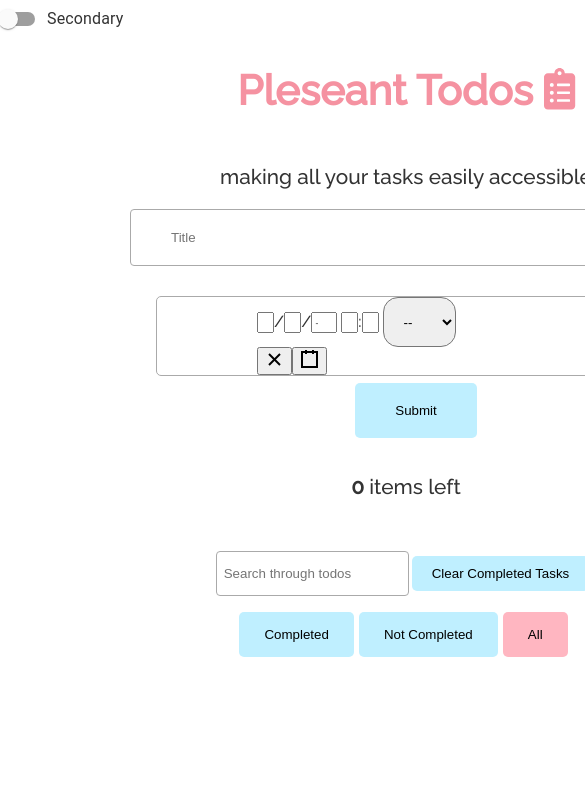
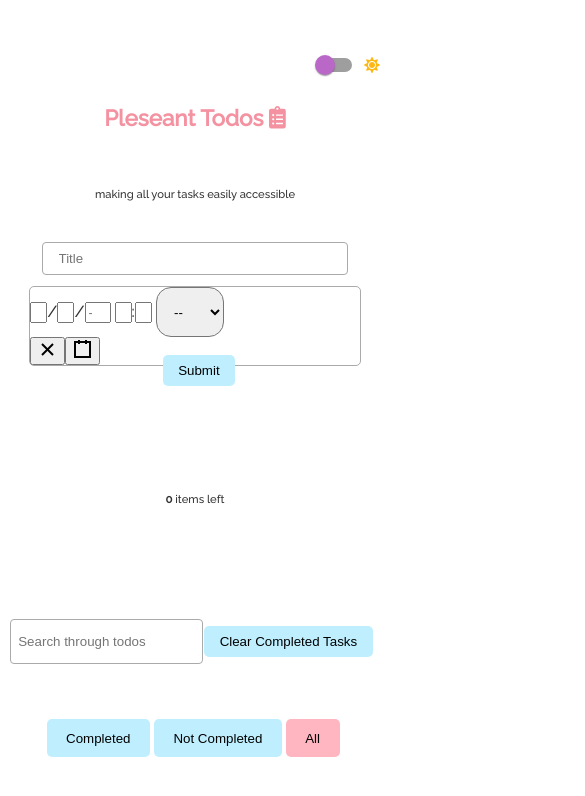
Before and after one commit to marwhyte/pleasantTodos, a React (Create React App) app in the folder pleasanttodos/: page / in a window 390 px wide. Shown: the top 796 px of the page, 585 px wide, since content can reach past the window. Built offline with nearby package versions, Linux system fonts and the light colour scheme.

Commit message:
finished dark and responsiveness

```diff
--- a/pleasanttodos/src/App.scss
+++ b/pleasanttodos/src/App.scss
@@ -1,13 +1,18 @@
 @import url("https://fonts.googleapis.com/css2?family=Raleway:wght@500&display=swap");
+
 body {
   padding: 0;
   margin: 0;
   width: 100%;
+  position: absolute;
+  min-height: 100vh;
 }
 html {
   padding: 0;
   margin: 0;
   width: 100%;
+  min-height: 100vh;
+  position: absolute;
 }
 
 .light-mode {
@@ -15,13 +20,94 @@ html {
   color: #333;
   font-size: 1.2rem;
   width: 100%;
+  min-height: 100vh;
 }
 
 .dark-mode {
-  background-color: #1a1919;
+  background-color: #121212 !important;
   color: #999;
   font-size: 1.2rem;
   width: 100%;
+  min-height: 100vh;
+  .toggle {
+    background-color: rgb(34, 34, 34) !important;
+  }
+  .wholetodo {
+    background-color: #121212 !important;
+  }
+  .trash {
+    color: #84c9fb !important;
+  }
+  .trash:hover {
+    color: #369de7 !important;
+  }
+  .todo {
+    background-color: #272727 !important;
+    color: #84c9fb;
+  }
+  .todoCompleted {
+    background-color: #84c9fb !important;
+    color: #272727 !important;
+  }
+  .topButton:hover {
+    background-color: #35a4f3 !important;
+  }
+  .bottomButton:hover {
+    background-color: #35a4f3 !important;
+  }
+  .input {
+    background-color: #272727 !important;
+    color: #84c9fb;
+    border: 1px solid rgb(51, 51, 51) !important;
+  }
+  .input::placeholder {
+    color: #84c9fb;
+  }
+  .topInupt {
+    background-color: #272727 !important;
+    color: #84c9fb;
+    border: 1px solid rgb(51, 51, 51) !important;
+  }
+  .topInuptred {
+    background-color: #272727 !important;
+    color: #84c9fb;
+    border: 1px solid red !important;
+  }
+  .dateandtime {
+    background-color: #272727 !important;
+    color: #84c9fb;
+  }
+  .react-datetime-picker__wrapper {
+    background-color: #272727 !important;
+    color: #84c9fb;
+    border: 1px solid rgb(51, 51, 51) !important;
+  }
+  .react-datetime-picker__inputGroup__input {
+    background-color: #272727 !important;
+    color: #84c9fb;
+  }
+  .react-datetime-picker__clear-button__icon {
+    color: #84c9fb;
+    stroke: #84c9fb;
+  }
+  .react-datetime-picker__calendar-button__icon {
+    color: #84c9fb;
+    stroke: #84c9fb;
+  }
+  .topInupt::placeholder {
+    color: #84c9fb;
+  }
+  .topButton {
+    background-color: #84c9fb;
+    white-space: nowrap;
+  }
+  .bottomButton {
+    background-color: #84c9fb;
+    white-space: nowrap;
+  }
+  h1 {
+    color: #84c9fb;
+  }
 }
 .errorrequired {
   margin-right: 480px;
@@ -32,12 +118,19 @@ html {
 h1 {
   color: #f592a1;
 }
+.MuiSwitch-colorSecondary {
+  background-color: green;
+  color: green;
+}
 .wholetodo {
   display: flex;
   flex-direction: column;
   justify-content: space-between;
   align-items: center;
   width: 100%;
+  min-height: 80vh;
+  position: absolute;
+
   font-family: "Raleway", sans-serif;
   .input {
     padding: 8% 4%;
@@ -72,20 +165,19 @@ h1 {
   justify-content: space-between;
   align-items: center;
   border: 1px solid rgb(170, 170, 170);
-  margin-bottom: 1%;
   border-radius: 4px;
   background-color: #bfefff;
   cursor: pointer;
   width: 780px;
   padding-left: 30px;
   padding-right: 3%;
+  margin-bottom: 10px;
 }
 .todoCompleted {
   display: flex;
   justify-content: space-between;
   align-items: center;
   border: 1px solid rgb(170, 170, 170);
-  margin-bottom: 1%;
   border-radius: 4px;
   background-color: #dcdcdc;
   text-decoration: line-through;
@@ -93,6 +185,7 @@ h1 {
   width: 780px;
   padding-left: 30px;
   padding-right: 3%;
+  margin-bottom: 10px;
 }
 .trashIcon {
   padding-left: 10px;
@@ -173,6 +266,14 @@ h1 {
   width: 100%;
   margin-bottom: 2%;
 }
+.toggle {
+  height: 50px;
+  display: flex;
+  justify-content: flex-end;
+  align-items: center;
+  padding-right: 60px;
+  padding-top: 40px;
+}
 .topButton {
   border: none;
   padding: 1% 3%;
@@ -199,15 +300,16 @@ h1 {
   margin: 0 auto;
   width: 100%;
   text-align: center;
-}
-
-@media (max-width: 1293px) {
-  .withDaTrash {
-    margin-right: 11%;
+  p {
+    margin: 0;
   }
 }
-
-@media (max-width: 1010px) {
+@media (max-width: 1012px) {
+  .dark-mode {
+    width: 100% !important;
+  }
+}
+@media (max-width: 950px) {
   .todo {
     flex-direction: column;
     justify-content: center;
@@ -229,12 +331,12 @@ h1 {
   .spacingtimer {
     margin: 0;
   }
+  .toggle {
+    padding-right: 10px;
+  }
 }
 
 @media (max-width: 900px) {
-  .wholetodo {
-    margin-left: 10px !important;
-  }
   .bottomButton {
     padding: 3% 5%;
     white-space: nowrap;
@@ -255,10 +357,8 @@ h1 {
   .dark-mode {
     font-size: 1rem !important;
   }
-
-  .wholetodo {
-    margin-left: 25% !important;
-    width: 500px;
+  .form {
+    width: 100% !important;
   }
   .formatForm {
     flex-direction: column;
@@ -272,31 +372,48 @@ h1 {
   }
   .dateandtime {
     margin: 3% 0;
-    width: 50%;
+    width: 85%;
   }
   .topInupt {
-    margin-left: 6%;
-    width: 50%;
+    width: 80%;
+    margin-left: 3%;
   }
   .topInuptred {
-    margin-left: 6%;
-    width: 50%;
+    width: 80%;
+    margin-left: 3%;
   }
   .react-datetime-picker__wrapper {
-    padding-left: 100px;
+    padding-left: 0px;
   }
   .todo {
-    width: 2000px;
+    width: 85%;
   }
   .todoCompleted {
-    width: 2000px;
+    width: 85%;
   }
 }
 @media (max-width: 425px) {
-  .wholetodo {
-    margin-left: 40% !important;
+  .light-mode {
+    font-size: 0.7rem !important;
   }
-  .light-mode {
-    font-size: 1.3rem !important;
+  .dark-mode {
+    font-size: 0.7rem !important;
+  }
+  .toggle {
+    font-size: 1rem;
+  }
+
+  .topInupt {
+    width: 70%;
+    margin-left: 3%;
+  }
+  .topInuptred {
+    width: 70%;
+    margin-left: 3%;
   }
 }
+@media (max-width: 372px) {
+  .input {
+    display: none;
+  }
+}
--- a/pleasanttodos/src/App.tsx
+++ b/pleasanttodos/src/App.tsx
@@ -2,7 +2,27 @@ import React, { useState, useEffect } from "react";
 import Todos from "./compontents/Todos";
 import "./App.scss";
 import Switch from "@material-ui/core/Switch";
-import FormControlLabel from "@material-ui/core/FormControlLabel";
+import { withStyles } from "@material-ui/core/styles";
+import { purple } from "@material-ui/core/colors";
+
+import { FontAwesomeIcon } from "@fortawesome/react-fontawesome";
+import { faMoon } from "@fortawesome/free-solid-svg-icons";
+import { faSun } from "@fortawesome/free-solid-svg-icons";
+
+const PurpleSwitch = withStyles({
+  switchBase: {
+    color: purple[300],
+    "&$checked": {
+      color: purple[500],
+    },
+    "&$checked + $track": {
+      color: purple[500],
+      backgroundColor: purple[500],
+    },
+  },
+  checked: {},
+  track: {},
+})(Switch);
 
 function App() {
   const [darkMode, setDarkMode] = useState(getMode());
@@ -41,16 +61,18 @@ function App() {
   return (
     <div className={darkMode ? "dark-mode" : "light-mode"}>
       <div className="toggle">
-        <FormControlLabel
-          control={
-            <Switch
-              onChange={() => setDarkMode((prevMode: boolean) => !prevMode)}
-              name="checkedA"
-            />
-          }
-          label="Secondary"
+        <PurpleSwitch
+          onChange={() => setDarkMode((prevMode: boolean) => !prevMode)}
+          name="checkedA"
+          color="secondary"
         />
+        {darkMode ? (
+          <FontAwesomeIcon color="#FEFCD7" icon={faMoon} />
+        ) : (
+          <FontAwesomeIcon color="#FDB813" icon={faSun} />
+        )}
       </div>
+
       <Todos />
     </div>
   );
```
